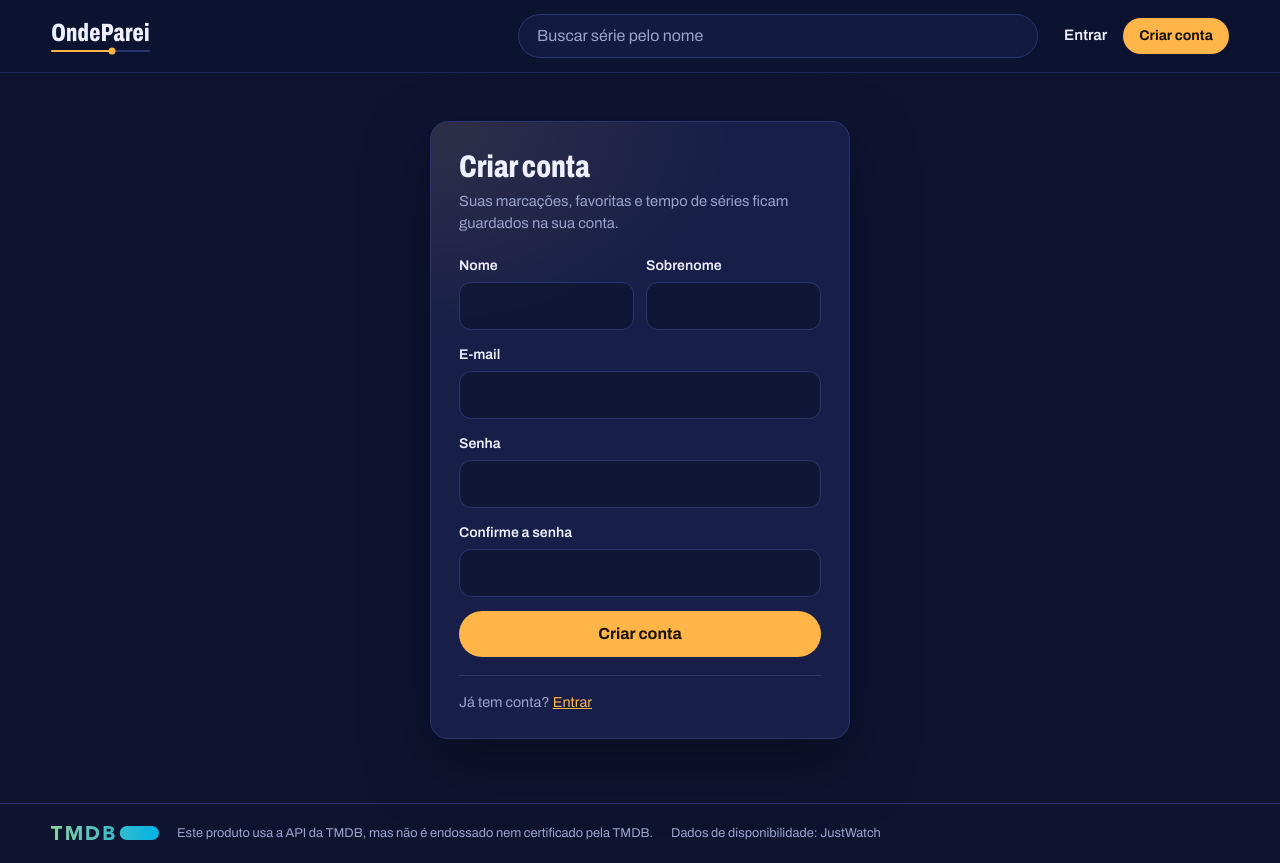
After one commit to romanymelo/ondeparei, a FastAPI app: page /criar-conta in a window 1280 px wide. The commit adds this page. Run offline with FastAPI, Linux system fonts and the light colour scheme; parts of the project's set-up code (start-up, migrations or seed data) failed here and were passed over.

Commit message:
feat(contas): páginas de entrar, criar conta, sair e recuperar senha
Co-Authored-By: Claude Opus 5.5 <noreply@anthropic.com>

```diff
--- /dev/null
+++ b/app/auth/routes.py
@@ -0,0 +1,160 @@
+"""Páginas de conta: entrar, criar conta, sair, esqueci minha senha e nova senha."""
+
+from fastapi import APIRouter, Request
+from fastapi.responses import RedirectResponse
+
+from app.auth.client import (AuthError, AuthUnavailable, EmailTaken, InvalidCredentials, InvalidRecoveryLink,
+                             InvalidSession, RateLimited, WeakPassword)
+from app.auth.forms import safe_next, validate_login, validate_new_password, validate_signup
+from app.auth.session import clear_session_cookies, set_session_cookies
+from app.templating import NO_STORE, templates
+from app.tracking.routes import read_form
+
+router = APIRouter()
+
+UNAVAILABLE = "Não foi possível falar com o servidor de contas. Tente novamente em instantes."
+RATE_LIMITED = "Muitas tentativas. Aguarde um minuto e tente de novo."
+RECOVERY_SENT = "Se houver uma conta com esse e-mail, enviamos um link para criar uma senha nova."
+_MESSAGES = {
+    InvalidCredentials: "E-mail ou senha incorretos.",
+    EmailTaken: "Já existe uma conta com este e-mail.",
+    WeakPassword: "Use uma senha mais forte (mínimo de 8 caracteres).",
+    RateLimited: RATE_LIMITED,
+    AuthUnavailable: UNAVAILABLE,
+}
+_SECRET_FIELDS = {"senha", "confirmacao"}
+
+
+def _message(exc: AuthError) -> str:
+    return next((text for kind, text in _MESSAGES.items() if isinstance(exc, kind)), UNAVAILABLE)
+
+
+def _render(request: Request, template: str, **context):
+    return templates.TemplateResponse(request, template, {"valores": {}, "erros": {}} | context, headers=NO_STORE)
+
+
+def _values(form: dict[str, str]) -> dict[str, str]:
+    return {k: v for k, v in form.items() if k not in _SECRET_FIELDS}
+
+
+def _logged_in(request: Request) -> RedirectResponse:
+    return RedirectResponse("/", status_code=303)
+
+
+def _signed_in(request: Request, session, destination: str) -> RedirectResponse:
+    response = RedirectResponse(destination, status_code=303)
+    set_session_cookies(response, session, secure=request.url.scheme == "https")
+    request.state.session_written = True
+    return response
+
+
+@router.get("/entrar")
+async def login_page(request: Request):
+    if request.state.user is not None:
+        return _logged_in(request)
+    return _render(request, "entrar.html", proximo=safe_next(request.query_params.get("proximo")))
+
+
+@router.post("/entrar")
+async def login(request: Request):
+    form = await read_form(request)
+    proximo = safe_next(form.get("proximo"))
+    credentials, errors = validate_login(form)
+    if credentials is None:
+        return _render(request, "entrar.html", proximo=proximo, valores=_values(form), erros=errors)
+    try:
+        session = await request.app.state.auth.sign_in(*credentials)
+    except AuthError as exc:
+        return _render(request, "entrar.html", proximo=proximo, valores=_values(form), erro_geral=_message(exc))
+    return _signed_in(request, session, proximo)
+
+
+@router.get("/criar-conta")
+async def signup_page(request: Request):
+    if request.state.user is not None:
+        return _logged_in(request)
+    return _render(request, "criar_conta.html", proximo=safe_next(request.query_params.get("proximo")))
+
+
+@router.post("/criar-conta")
+async def signup(request: Request):
+    form = await read_form(request)
+    proximo = safe_next(form.get("proximo"))
+    data, errors = validate_signup(form)
+    if data is None:
+        return _render(request, "criar_conta.html", proximo=proximo, valores=_values(form), erros=errors)
+    try:
+        session = await request.app.state.auth.sign_up(data.email, data.password, data.first_name, data.last_name)
+    except AuthError as exc:
+        return _render(request, "criar_conta.html", proximo=proximo, valores=_values(form),
+                       erro_geral=_message(exc), email_em_uso=isinstance(exc, EmailTaken))
+    return _signed_in(request, session, proximo)
+
+
+@router.post("/sair")
+async def logout(request: Request):
+    token = request.state.access_token
+    if token:
+        try:
+            await request.app.state.auth.sign_out(token)
+        except AuthError:
+            pass  # sai deste navegador de qualquer jeito
+    response = RedirectResponse("/", status_code=303)
+    clear_session_cookies(response)
+    request.state.session_written = True
+    return response
+
+
+@router.get("/esqueci-senha")
+async def forgot_page(request: Request):
+    return _render(request, "esqueci_senha.html")
+
+
+@router.post("/esqueci-senha")
+async def forgot(request: Request):
+    form = await read_form(request)
+    email = (form.get("email") or "").strip().lower()
+    _, errors = validate_login({"email": email, "senha": "-"})
+    if errors:
+        return _render(request, "esqueci_senha.html", valores=_values(form), erros=errors)
+    try:
+        await request.app.state.auth.recover(email)
+    except (RateLimited, AuthUnavailable) as exc:
+        return _render(request, "esqueci_senha.html", valores=_values(form), erro_geral=_message(exc))
+    except AuthError:
+        pass  # mesma resposta para todos: não revela quem tem conta
+    return _render(request, "esqueci_senha.html", enviado=RECOVERY_SENT)
+
+
+@router.get("/nova-senha")
+async def new_password_page(request: Request):
+    token_hash = request.query_params.get("token_hash")
+    if not token_hash or request.query_params.get("type") != "recovery":
+        return _render(request, "nova_senha.html", expirado=True)
+    try:
+        session = await request.app.state.auth.verify_recovery(token_hash)
+    except InvalidRecoveryLink:
+        return _render(request, "nova_senha.html", expirado=True)
+    except AuthError as exc:
+        return _render(request, "nova_senha.html", expirado=True, erro_geral=_message(exc))
+    response = _render(request, "nova_senha.html")
+    set_session_cookies(response, session, secure=request.url.scheme == "https")
+    request.state.session_written = True
+    return response
+
+
+@router.post("/nova-senha")
+async def new_password(request: Request):
+    if request.state.user is None:
+        return _render(request, "nova_senha.html", expirado=True)
+    form = await read_form(request)
+    password, errors = validate_new_password(form)
+    if password is None:
+        return _render(request, "nova_senha.html", erros=errors)
+    try:
+        await request.app.state.auth.update_password(request.state.access_token, password)
+    except InvalidSession:
+        return _render(request, "nova_senha.html", expirado=True)
+    except AuthError as exc:
+        return _render(request, "nova_senha.html", erro_geral=_message(exc))
+    return RedirectResponse("/", status_code=303)
--- a/app/auth/session.py
+++ b/app/auth/session.py
@@ -104,6 +104,8 @@ class SessionMiddleware(BaseHTTPMiddleware):
         request.state.access_token = resolution.access_token
         request.state.watch_time = None
         response = await call_next(request)
+        if getattr(request.state, "session_written", False):
+            return response  # a rota (entrar, sair, nova senha) já decidiu os cookies
         if resolution.new_session is not None:
             set_session_cookies(response, resolution.new_session, secure=request.url.scheme == "https")
         elif resolution.clear:
--- a/app/main.py
+++ b/app/main.py
@@ -16,6 +16,7 @@ from app.auth.csrf import CSRFMiddleware
 from app.auth.session import LoginRequired, SessionMiddleware, UserResolver, login_redirect
 from app.catalog import Catalog
 from app.config import ConfigError, Settings, load_settings
+from app.auth.routes import router as auth_router
 from app.routes import router
 from app.tracking.routes import router as tracking_router
 from app.tracking.service import InvalidAction
@@ -113,6 +114,7 @@ def create_app(settings: Settings | None = None, catalog: Catalog | None = None,
     app.mount("/static", StaticFiles(directory=STATIC_DIR), name="static")
     app.include_router(router)
     app.include_router(tracking_router)
+    app.include_router(auth_router)
     # o último adicionado fica por fora: o CSRF recusa antes de qualquer outra coisa
     app.add_middleware(SessionMiddleware)
     app.add_middleware(CSRFMiddleware)
--- a/app/static/style.css
+++ b/app/static/style.css
@@ -986,3 +986,100 @@ a.temporada:hover .titulo { color: var(--projetor); }
 @media (prefers-reduced-motion: reduce) {
   .status-opcao, .favorita, .marcar { transition: none; }
 }
+
+/* Contas ----------------------------------------------------------------- */
+
+.conta { display: grid; place-items: start center; padding: clamp(28px, 6vh, 64px) var(--margem) 64px; }
+.conta-cartao {
+  width: min(100%, 420px);
+  padding: 28px 28px 24px;
+  border: 1px solid var(--fio);
+  border-radius: 18px;
+  background:
+    radial-gradient(120% 60% at 0% 0%, rgba(255, 181, 71, 0.1), transparent 60%),
+    var(--veludo);
+  box-shadow: 0 24px 60px rgba(4, 7, 22, 0.5);
+}
+.conta-cartao .vitrine-titulo { margin: 0 0 6px; }
+.conta-apoio { margin: 0 0 20px; color: var(--nevoa); font-size: 0.92rem; }
+.conta-alerta, .conta-aviso { margin: 0 0 16px; padding: 10px 14px; border-radius: 10px; font-size: 0.92rem; }
+.conta-alerta { border: 1px solid rgba(255, 179, 166, 0.35); background: rgba(255, 120, 100, 0.08); color: #ffb3a6; }
+.conta-aviso { border: 1px solid rgba(255, 181, 71, 0.35); background: rgba(255, 181, 71, 0.08); color: var(--tela); }
+.conta-alerta a, .conta-rodape a, .conta-links a { color: var(--projetor); }
+.conta-links { margin: 14px 0 0; font-size: 0.9rem; }
+.conta-rodape { margin: 18px 0 0; padding-top: 16px; border-top: 1px solid var(--fio); color: var(--nevoa); font-size: 0.9rem; }
+
+.campos-lado { display: grid; grid-template-columns: 1fr 1fr; gap: 0 12px; }
+.campo { display: grid; gap: 6px; margin-bottom: 14px; }
+.campo label { color: var(--tela); font-size: 0.88rem; font-weight: 600; }
+.campo input {
+  width: 100%;
+  padding: 11px 14px;
+  border: 1px solid var(--fio);
+  border-radius: 12px;
+  background: rgba(14, 20, 48, 0.75);
+  color: var(--tela);
+  font: inherit;
+}
+.campo input:focus { outline: none; border-color: var(--projetor); box-shadow: 0 0 0 3px var(--projetor-brilho); }
+.campo--erro input { border-color: #ffb3a6; }
+.campo-erro { margin: 0; color: #ffb3a6; font-size: 0.84rem; }
+.botao--largo { display: block; width: 100%; margin-top: 6px; text-align: center; text-decoration: none; }
+.botao--pequeno { padding: 7px 16px; font-size: 0.88rem; text-decoration: none; white-space: nowrap; }
+
+/* cabeçalho: entrar / conta */
+.menu-usuario { display: flex; align-items: center; gap: 14px; }
+.usuario-botao {
+  display: inline-flex;
+  align-items: center;
+  gap: 8px;
+  padding: 4px 12px 4px 4px;
+  border: 1px solid var(--fio);
+  border-radius: 999px;
+  background: rgba(23, 31, 72, 0.7);
+  color: var(--tela);
+  font: inherit;
+  font-size: 0.9rem;
+  cursor: pointer;
+}
+.usuario-botao:hover, .usuario-botao:focus-visible { border-color: var(--projetor); outline: none; }
+.usuario-inicial {
+  display: grid;
+  place-items: center;
+  width: 28px;
+  height: 28px;
+  border-radius: 50%;
+  background: var(--projetor);
+  color: var(--meia-noite);
+  font-weight: 800;
+}
+.usuario-nome { max-width: 12ch; overflow: hidden; text-overflow: ellipsis; white-space: nowrap; }
+.menu-conta { width: min(92vw, 260px); padding: 14px; }
+.menu-conta .menu-titulo { overflow: hidden; color: var(--nevoa); font-size: 0.85rem; font-weight: 500; font-stretch: 100%; text-overflow: ellipsis; }
+.menu-item {
+  display: block;
+  width: 100%;
+  padding: 9px 10px;
+  border: 0;
+  border-radius: 8px;
+  background: none;
+  color: var(--tela);
+  font: inherit;
+  text-align: left;
+  text-decoration: none;
+  cursor: pointer;
+}
+.menu-item:hover, .menu-item:focus-visible { background: rgba(255, 181, 71, 0.1); color: var(--projetor); outline: none; }
+.menu-conta form { margin: 0; }
+
+@supports (anchor-name: --a) {
+  .usuario-botao { anchor-name: --botao-usuario; }
+  .menu-conta { position-anchor: --botao-usuario; left: auto; right: anchor(right); }
+}
+
+@media (max-width: 599px) {
+  .usuario-nome { display: none; }
+  .usuario-botao { padding: 3px; }
+  .campos-lado { grid-template-columns: 1fr; }
+  .conta-cartao { padding: 22px 18px 20px; }
+}
--- /dev/null
+++ b/app/templates/_campo.html
@@ -0,0 +1,10 @@
+{#- Campo de formulário de conta: rótulo, entrada e a mensagem de erro ligada a ela. -#}
+{% macro campo(nome, rotulo, tipo="text", valor="", erro=None, autocomplete=None) -%}
+<div class="campo{% if erro %} campo--erro{% endif %}">
+  <label for="campo-{{ nome }}">{{ rotulo }}</label>
+  <input id="campo-{{ nome }}" name="{{ nome }}" type="{{ tipo }}"{% if valor %} value="{{ valor }}"{% endif %}
+         {%- if autocomplete %} autocomplete="{{ autocomplete }}"{% endif %}
+         {%- if erro %} aria-invalid="true" aria-describedby="erro-{{ nome }}"{% endif %}>
+  {% if erro %}<p class="campo-erro" id="erro-{{ nome }}">{{ erro }}</p>{% endif %}
+</div>
+{%- endmacro %}
--- a/app/templates/base.html
+++ b/app/templates/base.html
@@ -35,8 +35,23 @@
       <input type="search" name="q" value="{{ q or '' }}" maxlength="100"
              placeholder="Buscar série pelo nome" aria-label="Buscar série pelo nome">
     </form>
+    {% set usuario = request.state.user %}
     <div class="menu-usuario">
-      <a class="link-topo" href="/minhas-series"{% if request.url.path == "/minhas-series" %} aria-current="page"{% endif %}>Minhas séries</a>
+      {% if usuario %}
+        <a class="link-topo" href="/minhas-series"{% if request.url.path == "/minhas-series" %} aria-current="page"{% endif %}>Minhas séries</a>
+        <button type="button" class="usuario-botao" popovertarget="menu-usuario" aria-label="Conta de {{ usuario.first_name or usuario.email }}">
+          <span class="usuario-inicial" aria-hidden="true">{{ (usuario.first_name or usuario.email)[:1]|upper }}</span>
+          <span class="usuario-nome">{{ usuario.first_name or usuario.email }}</span>
+        </button>
+        <div id="menu-usuario" class="menu menu-conta" popover>
+          <p class="menu-titulo">{{ usuario.email }}</p>
+          <a class="menu-item" href="/minhas-series">Minhas séries</a>
+          <form method="post" action="/sair"><button class="menu-item menu-sair">Sair</button></form>
+        </div>
+      {% else %}
+        <a class="link-topo" href="{{ login_url(request) }}">Entrar</a>
+        <a class="botao botao--pequeno" href="/criar-conta">Criar conta</a>
+      {% endif %}
     </div>
   </header>
 
--- /dev/null
+++ b/app/templates/criar_conta.html
@@ -0,0 +1,28 @@
+{% extends "base.html" %}
+{% from "_campo.html" import campo %}
+
+{% block title %}Criar conta · {{ APP_NAME }}{% endblock %}
+
+{% block content %}
+<section class="conta" aria-labelledby="titulo-conta">
+  <div class="conta-cartao">
+    <h1 id="titulo-conta" class="vitrine-titulo">Criar conta</h1>
+    <p class="conta-apoio">Suas marcações, favoritas e tempo de séries ficam guardados na sua conta.</p>
+    {% if erro_geral %}
+      <p class="conta-alerta" role="alert">{{ erro_geral }}{% if email_em_uso %} <a href="/entrar{% if proximo != '/' %}?proximo={{ proximo|urlencode }}{% endif %}">Entrar</a>{% endif %}</p>
+    {% endif %}
+    <form method="post" action="/criar-conta" novalidate>
+      <input type="hidden" name="proximo" value="{{ proximo }}">
+      <div class="campos-lado">
+        {{ campo("nome", "Nome", "text", valores.nome, erros.nome, "given-name") }}
+        {{ campo("sobrenome", "Sobrenome", "text", valores.sobrenome, erros.sobrenome, "family-name") }}
+      </div>
+      {{ campo("email", "E-mail", "email", valores.email, erros.email, "email") }}
+      {{ campo("senha", "Senha", "password", "", erros.senha, "new-password") }}
+      {{ campo("confirmacao", "Confirme a senha", "password", "", erros.confirmacao, "new-password") }}
+      <button class="botao botao--largo">Criar conta</button>
+    </form>
+    <p class="conta-rodape">Já tem conta? <a href="/entrar{% if proximo != '/' %}?proximo={{ proximo|urlencode }}{% endif %}">Entrar</a></p>
+  </div>
+</section>
+{% endblock %}
```
Also changed, not shown: app/templates/entrar.html (added, +22 -0 lines), app/templates/esqueci_senha.html (added, +24 -0 lines), app/templates/nova_senha.html (added, +23 -0 lines), app/templating.py (+14 -0 lines), tests/test_auth_routes.py (added, +126 -0 lines).
